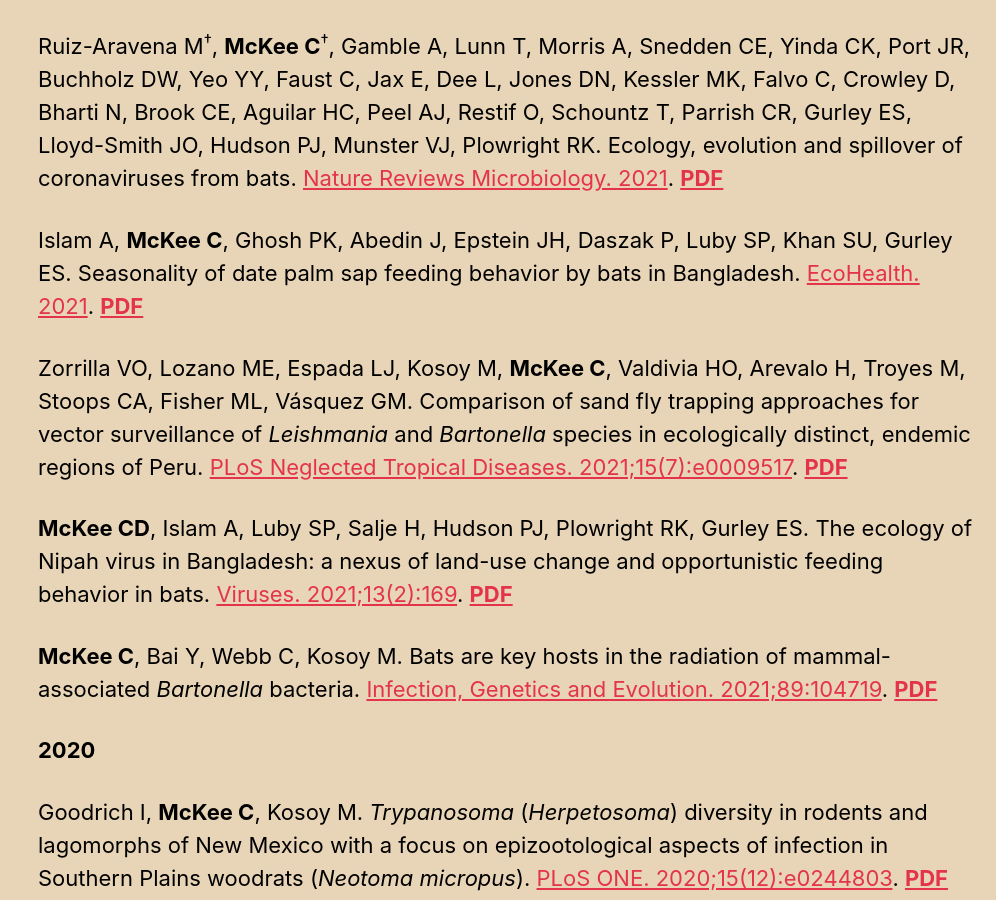
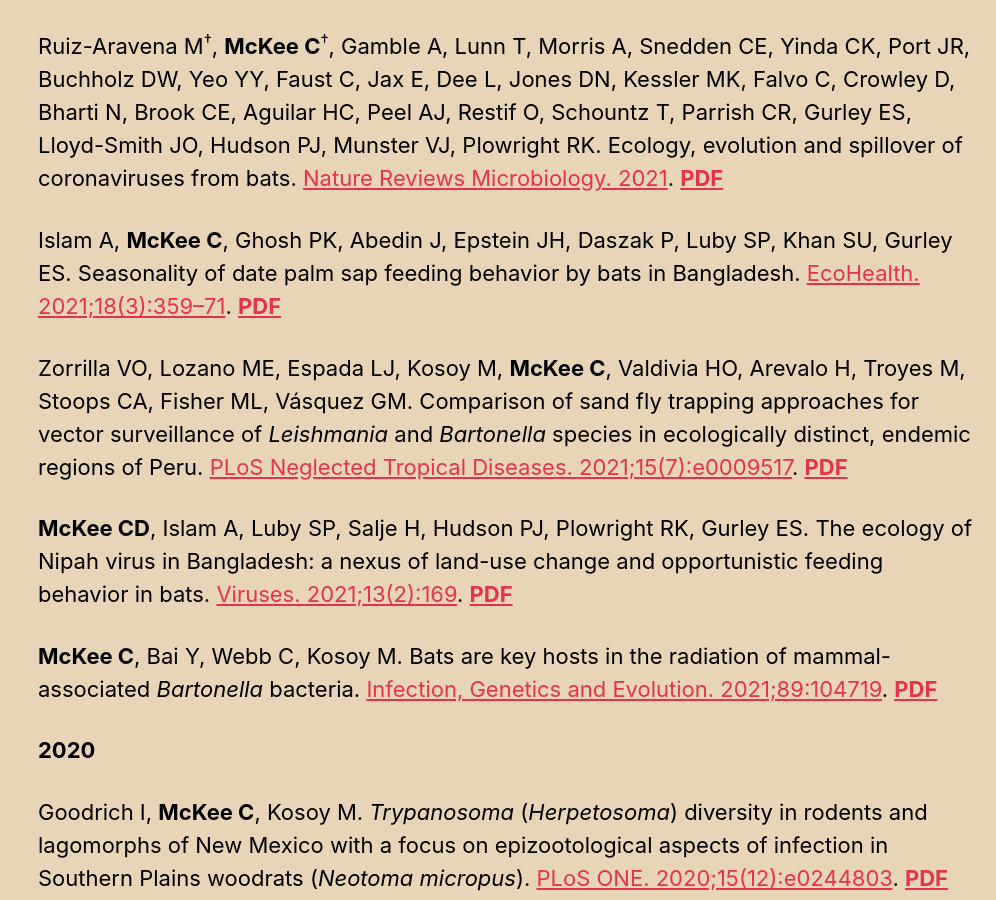
Before and after one commit to clifmckee/clifmckee.github.io, a Jekyll site: the page built from _pages/publications.md, in a window 1280 px wide and 900 px high, scrolled down 540 px. Shown: the whole window, without its empty margins (284-1280 px from the left). Built offline with Jekyll 4.4.1, drawn with Linux system fonts in a browser that asks for light colours; cached includes are drawn as plain includes.

Commit message:
Update 2021-12-10 part 2

```diff
--- a/_pages/publications.md
+++ b/_pages/publications.md
@@ -19,7 +19,7 @@
 Ruiz-Aravena M<sup>†</sup>, **McKee C**<sup>†</sup>, Gamble A, Lunn T, Morris A, Snedden CE, Yinda CK, Port JR, Buchholz DW, Yeo YY, Faust C, Jax E, Dee L, Jones DN, Kessler MK, Falvo C, Crowley D, Bharti N, Brook CE, Aguilar HC, Peel AJ, Restif O, Schountz T, Parrish CR, Gurley ES, Lloyd-Smith JO, Hudson PJ, Munster VJ, Plowright RK. Ecology, evolution and spillover of coronaviruses from bats. [Nature Reviews Microbiology. 2021](https://doi.org/10.1038/s41579-021-00652-2). [**PDF**](http://clifmckee.github.io/files/2021_Ruiz-Aravena_NatRevMicrobiol.pdf)
 
 Islam A, **McKee C**, Ghosh PK, Abedin J, Epstein JH, Daszak P, Luby SP, Khan SU,
-Gurley ES. Seasonality of date palm sap feeding behavior by bats in Bangladesh. [EcoHealth. 2021](https://doi.org/10.1007/s10393-021-01561-9). [**PDF**](http://clifmckee.github.io/files/2021_Islam_EcoHealth.pdf)
+Gurley ES. Seasonality of date palm sap feeding behavior by bats in Bangladesh. [EcoHealth. 2021;18(3):359–71](https://doi.org/10.1007/s10393-021-01561-9). [**PDF**](http://clifmckee.github.io/files/2021_Islam_EcoHealth.pdf)
 
 Zorrilla VO, Lozano ME, Espada LJ, Kosoy M, **McKee C**, Valdivia HO, Arevalo H, Troyes M, Stoops CA, Fisher ML, V&#225;squez GM. Comparison of sand fly trapping approaches for vector surveillance of *Leishmania* and *Bartonella* species in ecologically distinct, endemic regions of Peru. [PLoS Neglected Tropical Diseases. 2021;15(7):e0009517](https://doi.org/10.1371/journal.pntd.0009517). [**PDF**](http://clifmckee.github.io/files/2021_Zorrilla_PLoS_NTD.pdf)
 
```
